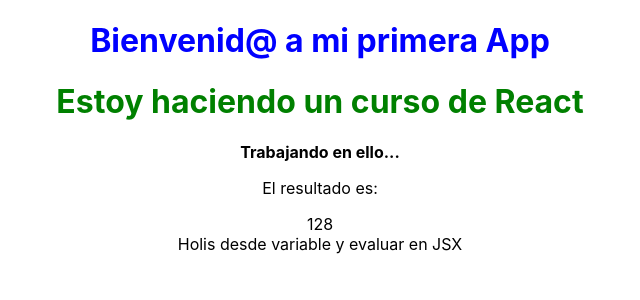
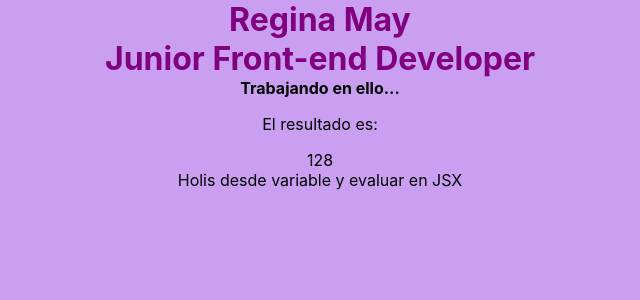
Before and after one commit to ReginaMay3/part1-react, a React (Create React App) app: page / in a window 1280 px wide. Shown: the top 300 px of the page, without its empty margins (320-960 px from the left). Built offline with nearby package versions, Linux system fonts and the light colour scheme.

Commit message:
Refactor components and styles: streamline Inicio component props and update App layout

```diff
--- a/src/App.css
+++ b/src/App.css
@@ -1,38 +1,11 @@
 .App {
   text-align: center;
+
 }
-
-.App-logo {
-  height: 40vmin;
-  pointer-events: none;
+h1 {
+  padding: 0;
+  margin: 0 auto;
 }
-
-@media (prefers-reduced-motion: no-preference) {
-  .App-logo {
-    animation: App-logo-spin infinite 20s linear;
-  }
+body {
+  background-color: rgba(138, 43, 226, 0.45);
 }
-
-.App-header {
-  background-color: #282c34;
-  min-height: 100vh;
-  display: flex;
-  flex-direction: column;
-  align-items: center;
-  justify-content: center;
-  font-size: calc(10px + 2vmin);
-  color: white;
-}
-
-.App-link {
-  color: #61dafb;
-}
-
-@keyframes App-logo-spin {
-  from {
-    transform: rotate(0deg);
-  }
-  to {
-    transform: rotate(360deg);
-  }
-}
--- a/src/App.js
+++ b/src/App.js
@@ -11,12 +11,15 @@ function App() {
   const b = 123
   return (
     <div className="App">
-      <Inicio color='blue' message='Bienvenid@ a mi primera App'/>
-      <Inicio color='green' message='Estoy haciendo un curso de React'/>
-      <strong>Trabajando en ello...</strong>
+      <Inicio color='purple' message='Regina May'/>
+      <Inicio color='purple' message='Junior Front-end Developer'/>
+      <strong id="st">Trabajando en ello...</strong>
       <Descripcion />  {a + b}
       <br />
-      {mensaje + ' y evaluar en JSX'} {/*las llaves o curly braces se usan para evaluar tus variables, estas pueden ser strings, numeros, listas, elementos pero NO se pueden los objetos */}
+      {mensaje + ' y evaluar en JSX'} {/*las llaves
+      o curly braces se usan para evaluar tus variables,
+      estas pueden ser strings, numeros, listas, elementos
+      pero NO se pueden los objetos */}
     </div>
   );
 }
--- a/src/Inicio.js
+++ b/src/Inicio.js
@@ -1,7 +1,6 @@
-const Inicio = (props) => { //esto es un componente
-    console.log(props)
-  return <h1 style={{color: props.color}}>
-    {props.message}
+const Inicio = ({color, message}) => { //esto es un componente
+  return <h1 style={{color: color}}>
+    {message}
   </h1>
 }
 
```
